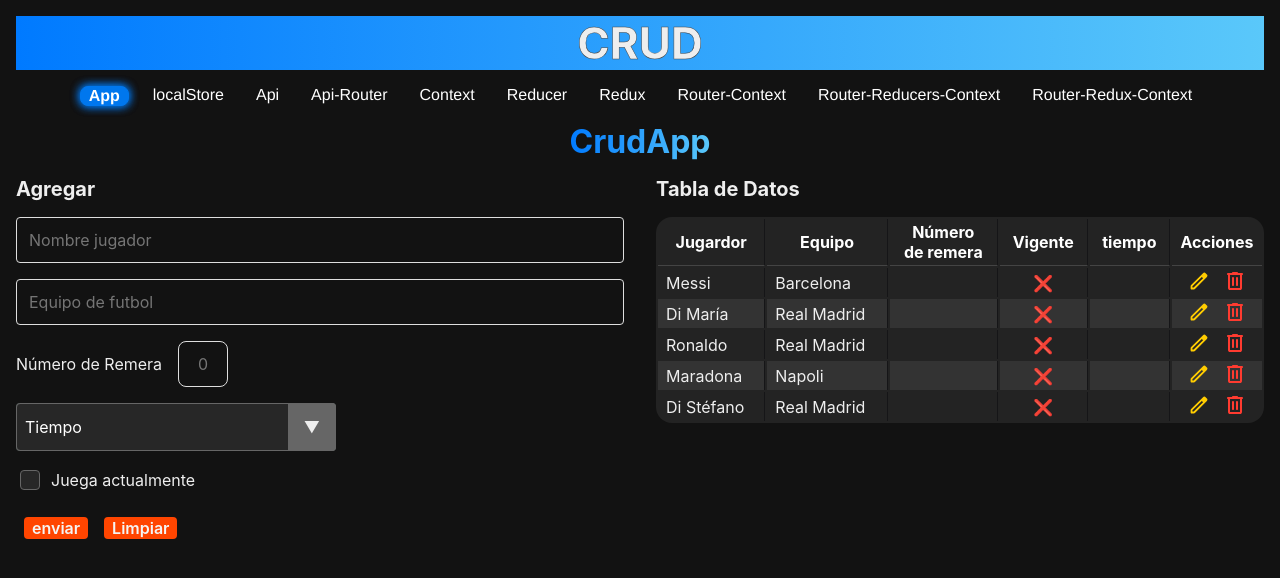
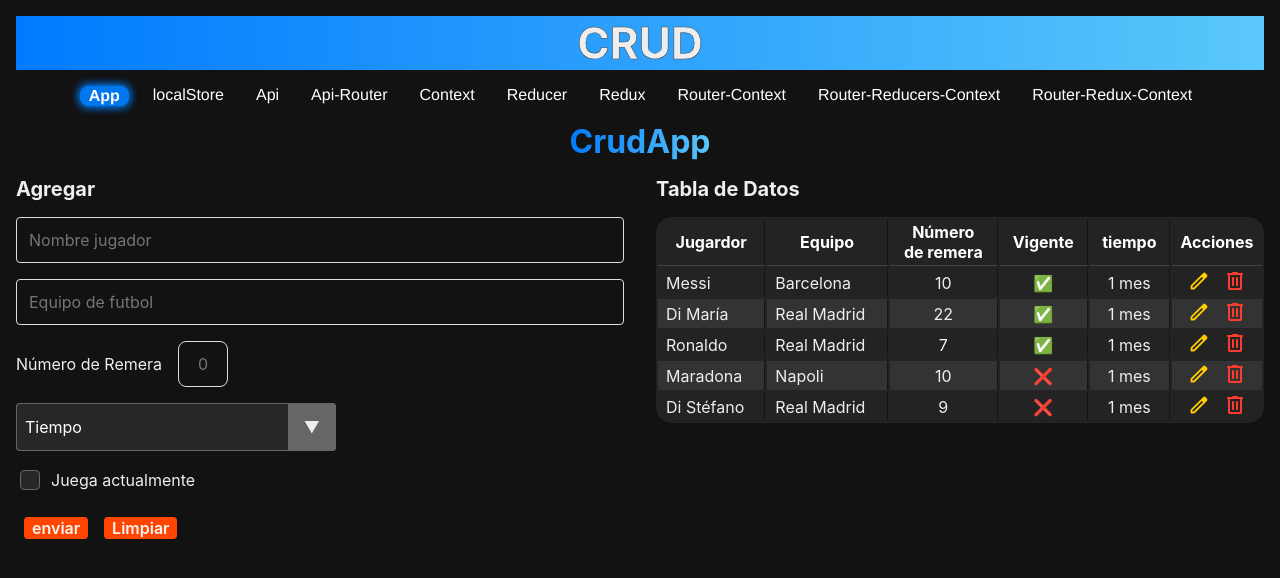
Before and after one commit to fergsosa/react-app-crud, a React (Vite) app: page /#/ in a window 1280 px wide. Shown: the top 578 px of the page. Built offline with nearby package versions, Linux system fonts and the light colour scheme.

Commit message:
Feat: se agrego datos

```diff
--- a/src/CRUD/0-crud/CrudApp.jsx
+++ b/src/CRUD/0-crud/CrudApp.jsx
@@ -3,11 +3,48 @@ import CrudForm from "./CrudForm";
 import CrudTable from "./CrudTable";
 
 const inicialDb = [
-  { id: 0, player: "Messi", team: "Barcelona" },
-  { id: 1, player: "Di María", team: "Real Madrid" },
-  { id: 3, player: "Ronaldo", team: "Real Madrid" },
-  { id: 4, player: "Maradona", team: "Napoli" },
-  { id: 5, player: "Di Stéfano", team: "Real Madrid" },
+  {
+    id: 0,
+    player: "Messi",
+    team: "Barcelona",
+    nro: "10",
+    tiempo: "1 mes",
+    aceptoTerminos: true,
+  },
+  {
+    id: 1,
+    player: "Di María",
+    team: "Real Madrid",
+    nro: "22",
+    tiempo: "1 mes",
+    aceptoTerminos: true,
+  },
+  {
+    id: 3,
+    player: "Ronaldo",
+    team: "Real Madrid",
+    nro: "7",
+    tiempo: "1 mes",
+    aceptoTerminos: true,
+  },
+  {
+    id: 4,
+    player: "Maradona",
+    team: "Napoli",
+    nro: "10",
+    tiempo: "1 mes",
+    aceptoTerminos: false,
+  },
+  {
+    id: 5,
+    player: "Di Stéfano",
+    team: "Real Madrid",
+    nro: "9",
+    tiempo: "1 mes",
+    aceptoTerminos: false,
+  },
+
+  ,
 ];
 
 export const CrudApp = () => {
--- a/src/CRUD/0-crud/CrudForm.jsx
+++ b/src/CRUD/0-crud/CrudForm.jsx
@@ -1,12 +1,12 @@
 import { useEffect, useState } from "react";
 
 const initialForm = {
+  id: null,
   player: "",
   team: "",
   nro: "",
   tiempo: "",
   aceptoTerminos: false,
-  id: null,
 };
 
 const CrudForm = ({ createData, updateData, dataToEdit, setDataToEdit }) => {
@@ -53,7 +53,7 @@ const CrudForm = ({ createData, updateData, dataToEdit, setDataToEdit }) => {
   };
 
   return (
-    <div>
+    <div className="form">
       <h3>{dataToEdit ? "Editar" : "Agregar"}</h3>
       <form className="crud-form" onSubmit={handleSubmit}>
         <input
```
